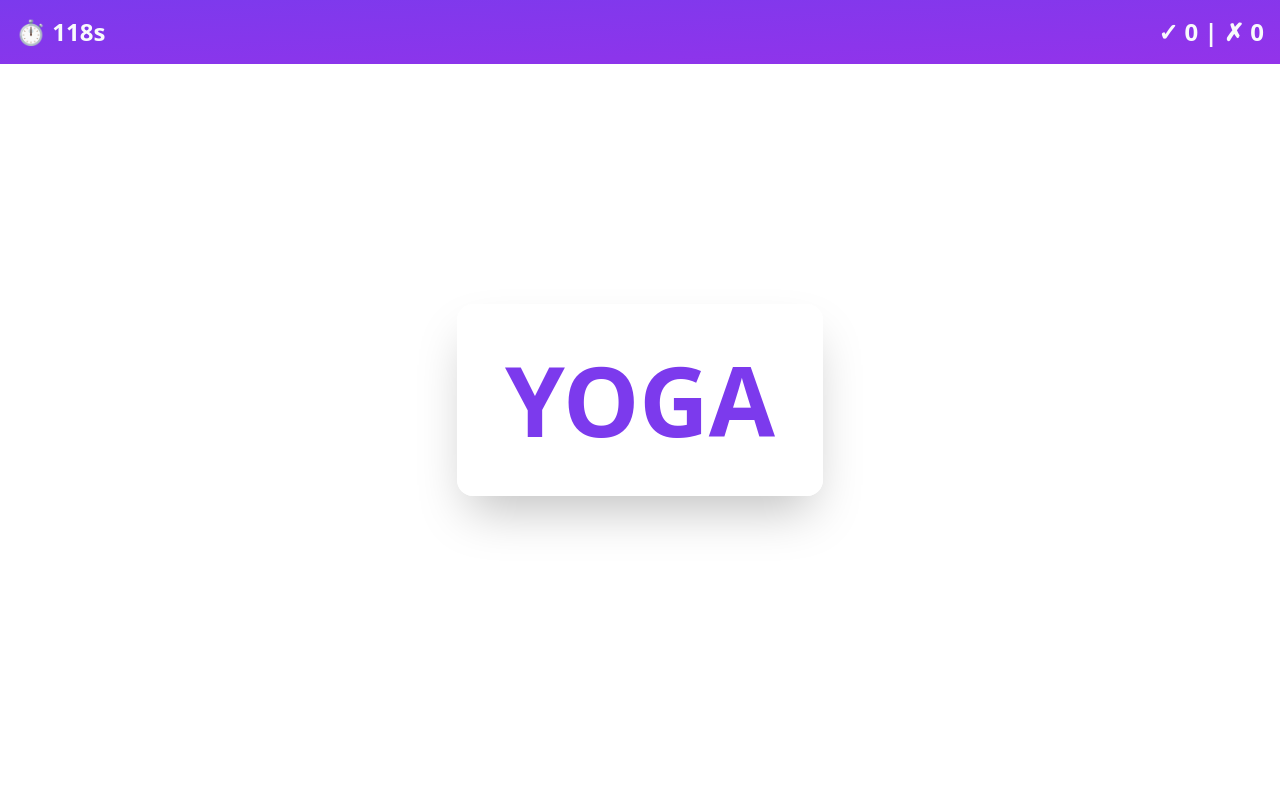
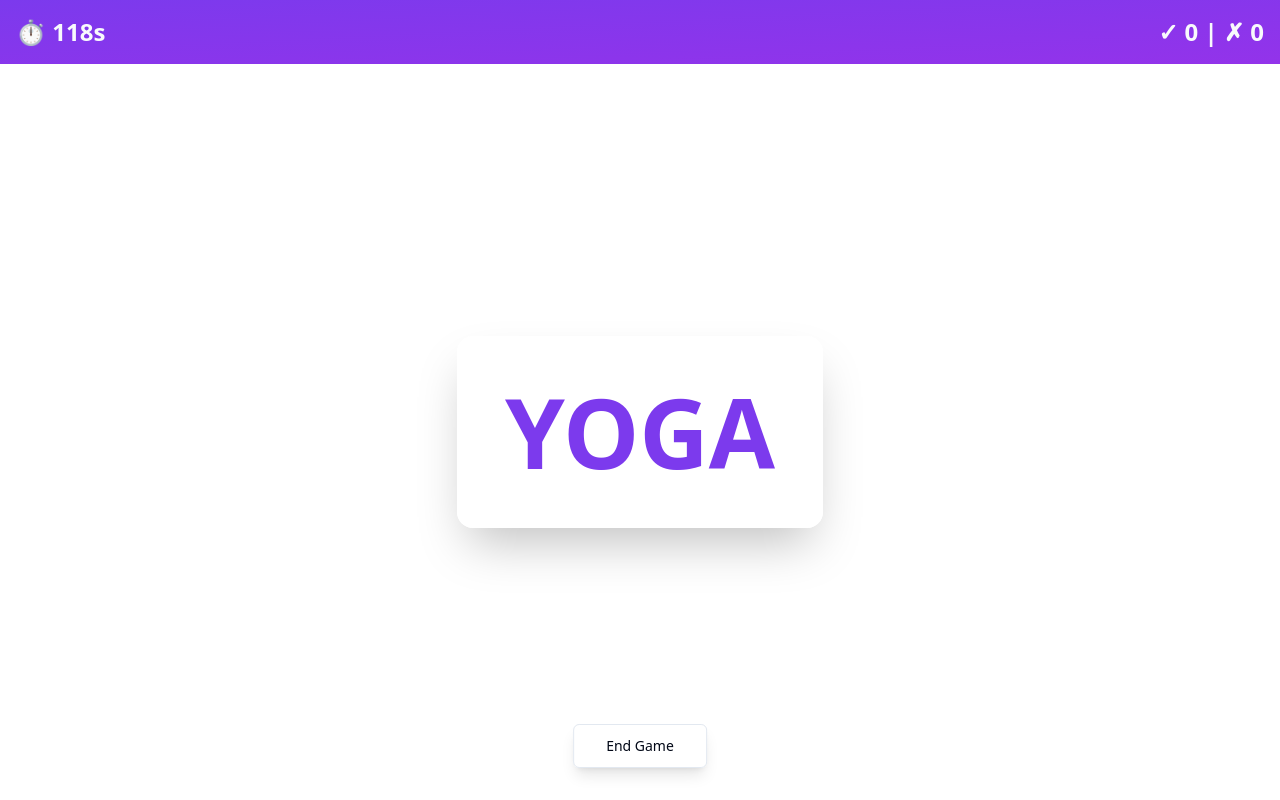
Before and after one commit to kehwar/echo_game, a Nuxt app: page /game/actions in a window 1280 px wide. Both pictures are taken after a click on the button "START GAME". Built offline with nearby package versions, Linux system fonts and the light colour scheme.

Commit message:
Add End Game button to allow ending round early
Co-authored-by: kehwar <45218102+kehwar@users.noreply.github.com>

```diff
--- a/pages/game/[id].vue
+++ b/pages/game/[id].vue
@@ -39,7 +39,7 @@
       </div>
 
       <!-- Main game area with left/right tap zones -->
-      <div class="flex-1 flex">
+      <div class="flex-1 flex relative">
         <!-- Left tap zone (Correct) -->
         <div
           class="flex-1 cursor-pointer"
@@ -55,6 +55,18 @@
               {{ currentWord }}
             </div>
           </div>
+        </div>
+
+        <!-- End Game Button -->
+        <div class="absolute bottom-8 left-1/2 -translate-x-1/2 pointer-events-none">
+          <Button
+            variant="outline"
+            size="lg"
+            class="pointer-events-auto bg-white/95 hover:bg-white shadow-lg"
+            @click="endGame"
+          >
+            End Game
+          </Button>
         </div>
 
         <!-- Right tap zone (Skip/Wrong) -->
```
